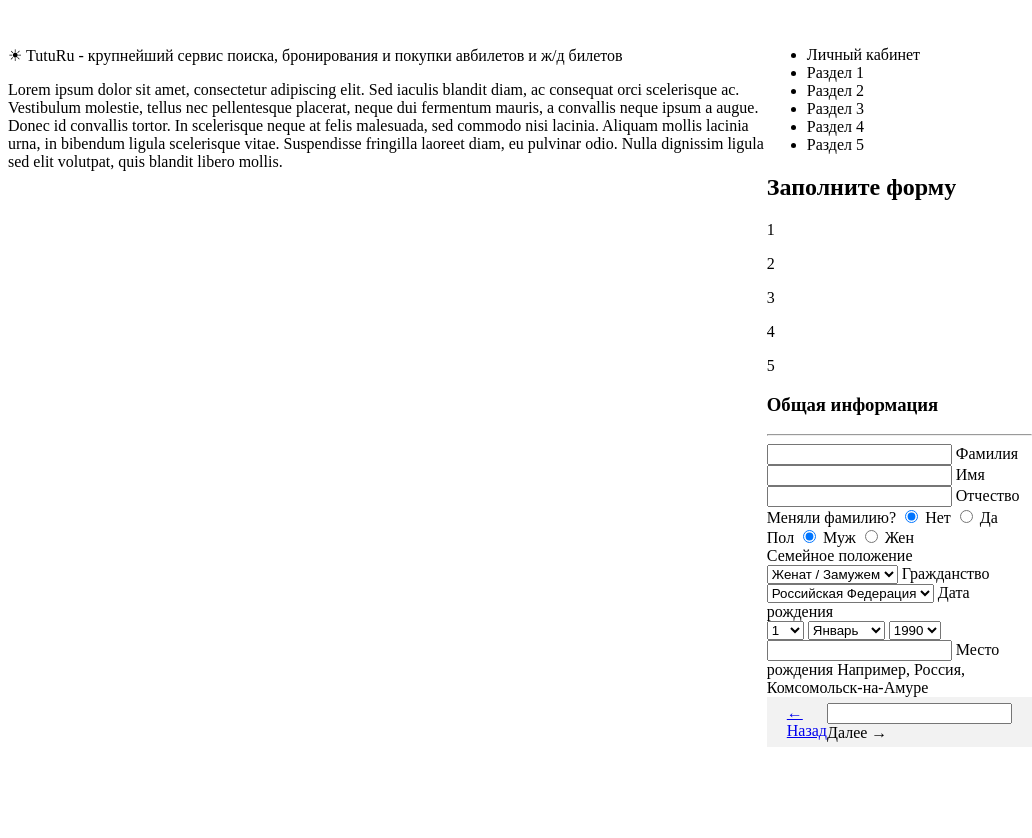
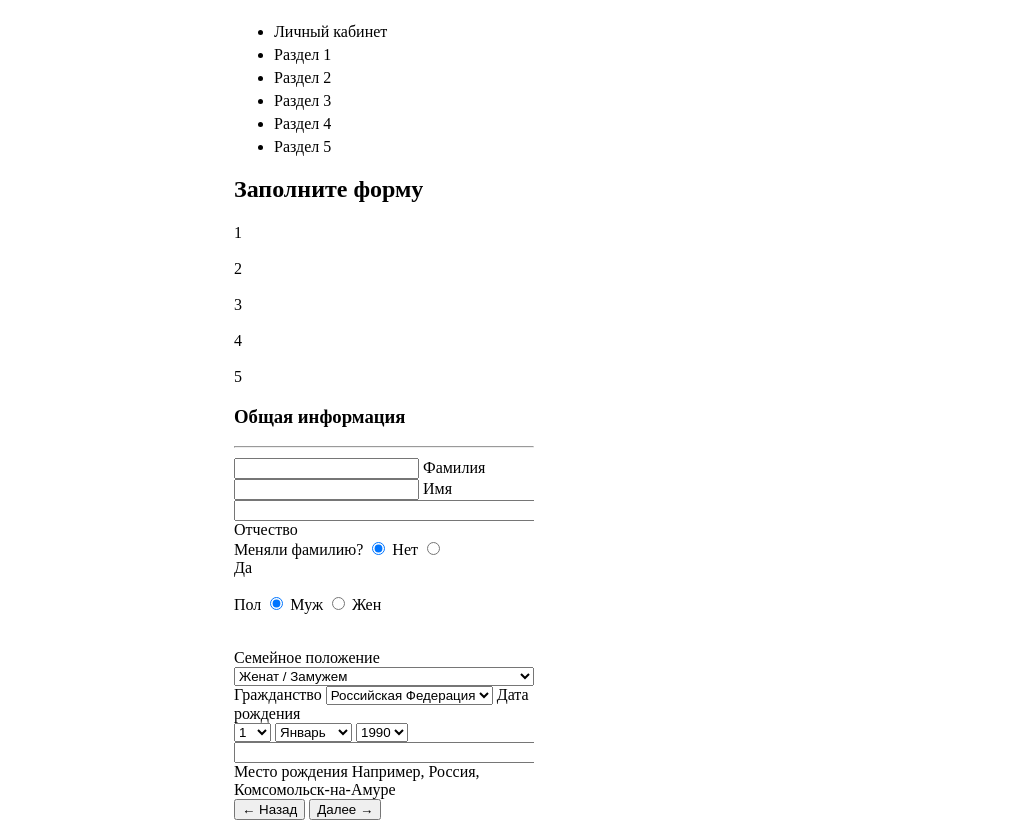
Before and after one commit to fedodd/tutu-test, a website: page html/task-page/app/index.html in a window 768 px wide. Shown: the whole page, 1032 px wide, since content can reach past the window. Before the commit the page ends 800 px from the top, so only its background shows below. Drawn offline with Linux system fonts and the light colour scheme.

Commit message:
task-page-success

```diff
--- a/html/task-page/app/index.html
+++ b/html/task-page/app/index.html
@@ -2,7 +2,7 @@
 <html lang="en">
 <head>
   <meta charset="UTF-8">
-  <title>button</title>
+  <title>task-page</title>
   <link rel="stylesheet" href="styles/style.css">
 </head>
 <body>
@@ -48,95 +48,96 @@
             <h3 class="form-block__title">Общая информация</h3>
             <hr class="form-block__line">
           </div>
-          <form class="form-block__form" name="form" >
+          <form class="form-block__form" name="form" action="index.html">
             <label class="form__option">
-              <input type="text" class="option__input input--surname">
+              <input type="text" class="input--text input--surname" name="surname">
               <span class="input-title">Фамилия</span>
             </label>
             <label class="form__option">
-              <input type="text" class="input__name">
+              <input type="text" class="input--text input__name" name="name">
               <span class="input-title">Имя</span>
             </label>
-            <label class="form__option">
-              <input type="text" class="input__middle-name">
+            <label class="form__option form__option--long">
+              <input type="text" class="input--text input__middle-name input--text--long" name="middle-name">
               <span class="input-title">Отчество</span>
             </label>
             <div class="form__choose">
-              <span class="form__choose__title">Меняли фамилию?</span>
+              <span class="input-title form__choose__title">Меняли фамилию?</span>
               <label class="form__option form__option--choose">
-                <input type="radio" class="input__change-surname" name="change-surname" checked="checked">
-                <span class="input-title inpute-title--choose">
+                <input type="radio" class="input__change-surname" name="change-surname" checked="checked" value="no">
+                <span class="inpute-title--choose">
                   <span class="choose__underline">Нет<span>
                 </span>
               </label>
               <label class="form__option form__option--choose">
-                <input type="radio" class="input__change-surname" name="change-surname">
-                <span class="input-title inpute-title--choose">
+                <input type="radio" class="input__change-surname" name="change-surname" value="yes">
+                <span class="inpute-title--choose">
                   <span class="choose__underline">Да<span>
                 </span>
               </label>
             </div>
             <div class="form__choose">
-              <span class="form__choose__title">Пол</span>
+              <span class="input-title form__choose__title">Пол</span>
               <label class="form__option form__option--choose">
-                <input type="radio" class="input__sex" name="sex" checked="checked">
-                <span class="input-title inpute-title--choose"><span class="choose__underline">Муж<span></span>
+                <input type="radio" class="input__sex" name="sex" checked="checked" value="man">
+                <span class="inpute-title--choose"><span class="choose__underline">Муж<span></span>
               </label>
               <label class="form__option form__option--choose">
-                <input type="radio" class="input__sex" name="sex" >
-                <span class="input-title inpute-title--choose"><span class="choose__underline">Жен<span></span>
+                <input type="radio" class="input__sex" name="sex" value="woman">
+                <span class="inpute-title--choose"><span class="choose__underline">Жен<span></span>
               </label>
             </div>
-            <label class="form__option">
+            <label class="form__option form__option--long form__option--padding">
               <span class="input-title">Семейное положение</span>
-              <select class="input__marital" value="married">
+              <select class="input__marital input--text--long" value="married" name="marital">
                 <option value="married">Женат / Замужем</option>
                 <option value="not_married">Холост</option>
               </select>
             </label>
             <label class="form__option">
               <span class="input-title">Гражданство</span>
-              <select class="input__nationality" value="Российская Федерация">
+              <select class="input__nationality input--text" value="Российская Федерация" name="nationality">
                 <option value="Российская Федерация">Российская Федерация</option>
-                <option value="">USA</option>
-                <option value="">UK</option>
+                <option value="USA">USA</option>
+                <option value="UK">UK</option>
               </select>
             </label>
             <label class="form__option">
               <span class="input-title">Дата рождения</span>
               <div class="birthday-choose">
-                <select class="input__birthday" value="1">
+                <select class="input__birthday" value="1" name="birhday">
                   <option value="1">1</option>
                   <option value="11">11</option>
                   <option value="22">22</option>
                 </select>
-                <select class="input__birthmonth" value="Январь">
+                <select class="input__birthmonth" value="Январь" name="birthmonth">
                   <option value="Январь">Январь</option>
                   <option value="Февраль">Февраль</option>
                   <option value="Март">Март</option>
                 </select>
-                <select class="input__birthyear" value="1990">
+                <select class="input__birthyear" value="1990" name="birthyear">
                   <option value="1990">1990</option>
                   <option value="1989">1989</option>
                   <option value="1988">1988</option>
                 </select>
               </div>
             </label>
-            <label class="form__option form__option--place-of-birth">
-              <input type="text" class="input__place-of-birth">
+            <label class="form__option form__option--place-of-birth form__option--long">
+              <input type="text" class="input__place-of-birth input--text--long input--text" name="place-of-birth">
               <span class="input-title">Место рождения</span>
               <span class="input-example">Например, Россия, Комсомольск-на-Амуре</span>
             </label>
+            <div class="form__button">
+              <label>
+                <input type="button" class="button--input button--input--prev" value="&#8592; Назад">
+              </label>
+              <label class="form-submit">
+                <input type="submit" class="button--input button--input--next" value="Далее &#8594;">
+              </label>
+            </div>
           </form>
         </div>
       </section>
-      <div class="footer">
-        <a href="#PREV" class="footer__button footer__button--prev">&#8592; Назад</a>
-        <label class="form-submite">
-          <input type="submite" form="form" class="input-submite" formaction="#send_data">
-          <span class="footer__button footer__button--next">Далее &#8594;</span>
-        </label>
-      </div>
     </div>
   </div>
 </body>
--- a/html/task-page/app/styles/aside.css
+++ b/html/task-page/app/styles/aside.css
@@ -3,9 +3,7 @@
   font-size: 12px;
   width: 200px;
   margin-right: 40px;
-  display: flex;
-  flex-direction: column;
-  justify-content: center;
+  margin-top: 60px;
   box-sizing: border-box;
   padding-left: 20px;
 }
--- a/html/task-page/app/styles/button.css
+++ b/html/task-page/app/styles/button.css
@@ -1,4 +1,15 @@
-.footer__button {
+.form__button {
+  background-color: #f2f2f2;
+  box-sizing: border-box;
+  padding: 0 20px;
+  height: 50px;
+  width: 100%;
+  display: flex;
+  justify-content: space-between;
+  align-items: center;
+}
+
+.button--input {
   border-radius: 2em;
   font-size: 14px;
   background-color: #ddd;
@@ -13,28 +24,44 @@
   line-height: 30px;
 }
 
-.footer__button:hover {
+.input-submit {
+  display: none;
+}
+
+.button--input {
+  border: none;
+  -ms-flex-pack: distribute;
+      justify-content: space-around;
+  outline: none;
+}
+
+.button--input:hover {
   cursor: pointer;
   transition: 0.3s;
 }
 
-.footer__button--prev:hover {
+.button--input--prev:hover {
   background-color: #4f4f4f;
 }
 
-.footer__button--next:hover {
+.button--input--next:hover {
   background-color: green;
 }
 
-.footer__button:active {
-  background-color: #aaa;
+.button--input--prev:active {
+  background-color: #333333;
   box-shadow: none;
 }
 
-.footer__button--prev {
+.button--input--next:active {
+  background-color: darkgreen;
+  box-shadow: none;
+}
+
+.button--input--prev {
   background-color: #a9a9a9;
 }
 
-.footer__button--next {
+.button--input--next {
   background-color: #9cce05;
 }
--- a/html/task-page/app/styles/nav-block.css
+++ b/html/task-page/app/styles/nav-block.css
@@ -19,6 +19,7 @@
 .nav__item {
   list-style-type: none;
   margin:  0 10px;
+  cursor: pointer;
 }
 
 .nav__item--purple {
--- a/html/task-page/app/styles/section_form.css
+++ b/html/task-page/app/styles/section_form.css
@@ -1,5 +1,3 @@
-
-
 .form-block__title-block {
   display: flex;
   align-items: center;
@@ -48,14 +46,22 @@
   font-weight: bold;
 }
 
-.form__option--place-of-birth,
-.input__place-of-birth {
+.form__option--place-of-birth {
   width: 100%;
 }
 
 .input-example {
   position: absolute;
   top: 50px;
+  left: 0;
   color: #7a7a7a;
   font-size: 12px;
 }
+
+.input--text {
+  box-sizing: border-box;
+}
+
+.form__option--padding {
+  margin-top: 10px;
+}
--- a/html/task-page/app/styles/section_form_choose.css
+++ b/html/task-page/app/styles/section_form_choose.css
@@ -5,16 +5,19 @@
   cursor: pointer;
 }
 
+.form__choose {
+  position: relative;
+}
+
 .form__choose__title {
   display: block;
-  font-weight: bold;
+  position: static;
 }
 
  .input__sex,
  .input__change-surname {
   display: none;
 }
-
 
 .form__option--choose {
   width: 40px;
--- a/html/task-page/app/styles/style.css
+++ b/html/task-page/app/styles/style.css
@@ -13,15 +13,94 @@
 
 .main {
   flex-grow: 1;
+  -ms-overflow: hidden;
+  overflow: hidden;
 }
 
-.footer {
-  background-color: #f2f2f2;
-  box-sizing: border-box;
-  padding: 0 20px;
-  height: 50px;
-  width: 100%;
-  display: flex;
-  justify-content: space-between;
-  align-items: center;
+@media screen and (min-width: 768px) {
+  .form__option--long {
+    flex-grow: 1;
+    box-sizing: border-box;
+    padding-right: 10px;
+  }
+
+  .input--text--long {
+    width: 100%;
+  }
 }
+
+@media screen and (max-width: 1024px) {
+
+  .holder {
+    width: 680px;
+  }
+
+  .tutu-info {
+    display:none ;
+  }
+
+  .form__option,
+  .form__choose {
+    width: 220px;
+  }
+
+  .form__option--choose {
+    width: 40px;
+  }
+
+  .form__option--place-of-birth {
+    width: 100%;
+  }
+}
+
+@media screen and (max-width: 768px) {
+  .holder {
+    width: 320px;
+    margin: 0 auto;
+    box-sizing: border-box;
+    padding: 10px;
+  }
+
+  .nav-block {
+    height: auto;
+  }
+
+  .nav {
+    flex-direction: column;
+    margin: 5px auto;
+  }
+
+  .nav__item {
+    margin-bottom: 5px;
+  }
+
+  .progress__step {
+    height: 20px;
+  }
+
+  .progress__number {
+    line-height: 20px;
+  }
+
+  .form-block__form {
+    margin-top: 10px;
+    flex-direction: column;
+    align-items: center;
+  }
+
+  .form__option {
+    height: 45px;
+  }
+
+  .form__choose {
+    height: 55px;
+  }
+
+  .form__option--place-of-birth {
+    height: 65px;
+    width: 90%;
+  }
+  .input__place-of-birth {
+    width: 100%;
+  }
+}
```
Also changed, not shown: html/task-page/dist/index.html, html/task-page/dist/styles/app.css (deleted), html/task-page/dist/styles/style.css, 2 other files.
